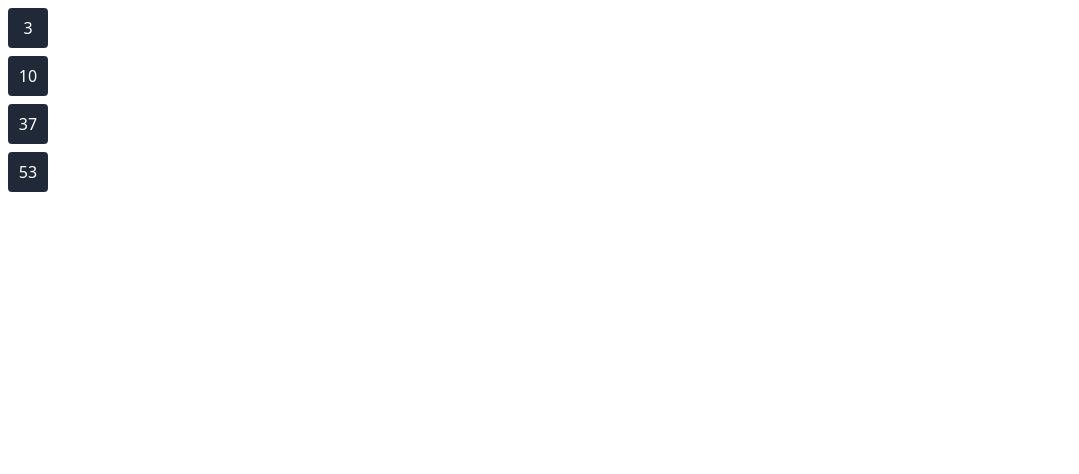
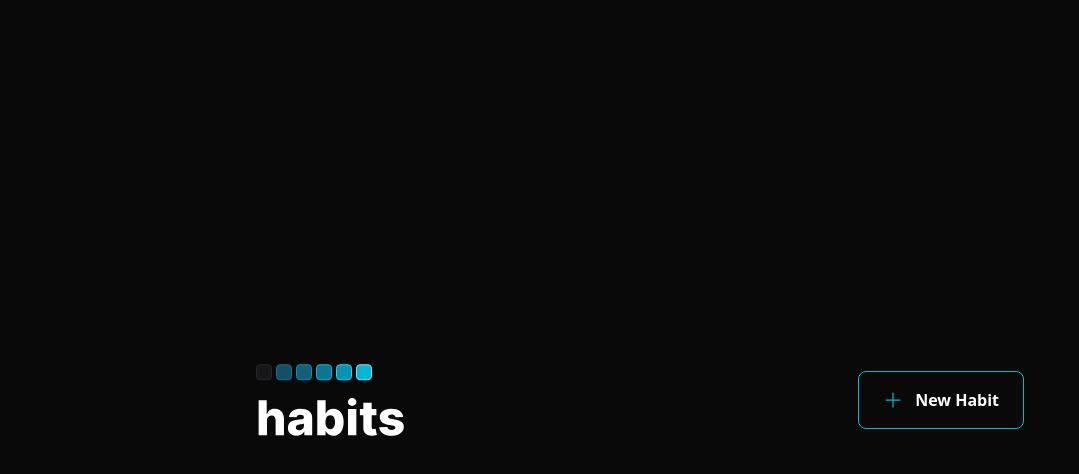
Before and after one commit to aureliojoseph/habit_tracker, a React (Vite) app in the folder web/: page / in a window 1280 px wide. Shown: the top 474 px of the page, without its empty margins (0-1079 px from the left). Built offline with nearby package versions, Linux system fonts and the light colour scheme.

Commit message:
started frontend implementation

```diff
--- a/web/index.html
+++ b/web/index.html
@@ -6,7 +6,7 @@
     <meta name="viewport" content="width=device-width, initial-scale=1.0" />
     <title>NLW Setup - Habits</title>
   </head>
-  <body>
+  <body class="bg-background text-white">
     <div id="root"></div>
     <script type="module" src="/src/main.tsx"></script>
   </body>
--- a/web/package.json
+++ b/web/package.json
@@ -9,6 +9,7 @@
     "preview": "vite preview"
   },
   "dependencies": {
+    "phosphor-react": "^1.4.1",
     "react": "^18.2.0",
     "react-dom": "^18.2.0"
   },
--- a/web/src/App.tsx
+++ b/web/src/App.tsx
@@ -1,15 +1,13 @@
+import { Header } from './components/Header'
 import './styles/global.css'
-import { Habit } from './components/Habit'
+// import { Habit } from './components/Habit'
 
-function App() {
+export function App() {
   return (
-    <div>
-      <Habit completed={3}/>
-      <Habit completed={10}/>
-      <Habit completed={37}/>
-      <Habit completed={53}/>
+    <div className="w-screen h-screen flex justify-center items-center">
+      <div className="w-full max-w-5xl px-6 flex flex-col gap-16">
+        <Header />
+      </div>
     </div>
   )
 }
-
-export default App
--- a/web/src/components/Habit.tsx
+++ b/web/src/components/Habit.tsx
@@ -4,7 +4,7 @@
 
 export function Habit(props: HabitProps) {
   return (
-    <div className="bg-gray-800 w-10 h-10 text-white rounded m-2 flex items-center justify-center">
+    <div className="w-10 h-10 rounded m-2 flex items-center justify-center">
       {props.completed}
     </div>
   )
--- /dev/null
+++ b/web/src/components/Header.tsx
@@ -0,0 +1,17 @@
+import { Plus } from "phosphor-react";
+import logo from '../assets/logo.svg'
+
+export function Header() {
+  return (
+    <div className="w-full max-w-3xl mx-auto flex items-center justify-between">
+      <img src={logo} alt="Habits logo" />
+      <button
+        type="button"
+        className="border border-cyan-500 font-semibold rounded-lg px-6 py-4 flex items-center gap-3 hover:border-cyan-900"
+      >
+        <Plus size={20} className="text-cyan-500" />
+        New Habit
+      </button>
+    </div>
+  )
+}
--- a/web/src/main.tsx
+++ b/web/src/main.tsx
@@ -1,6 +1,6 @@
 import React from 'react'
 import ReactDOM from 'react-dom/client'
-import App from './App'
+import { App } from './App'
 
 ReactDOM.createRoot(document.getElementById('root') as HTMLElement).render(
   <React.StrictMode>
--- a/web/tailwind.config.cjs
+++ b/web/tailwind.config.cjs
@@ -5,7 +5,11 @@
     './index.html'
   ],
   theme: {
-    extend: {},
+    extend: {
+      colors: {
+        background: '#09090A'
+      }
+    },
   },
   plugins: [],
 }
```
Also changed, not shown: web/src/assets/logo.svg (added), 1 other file (tests, documents, lock files or other folders).
